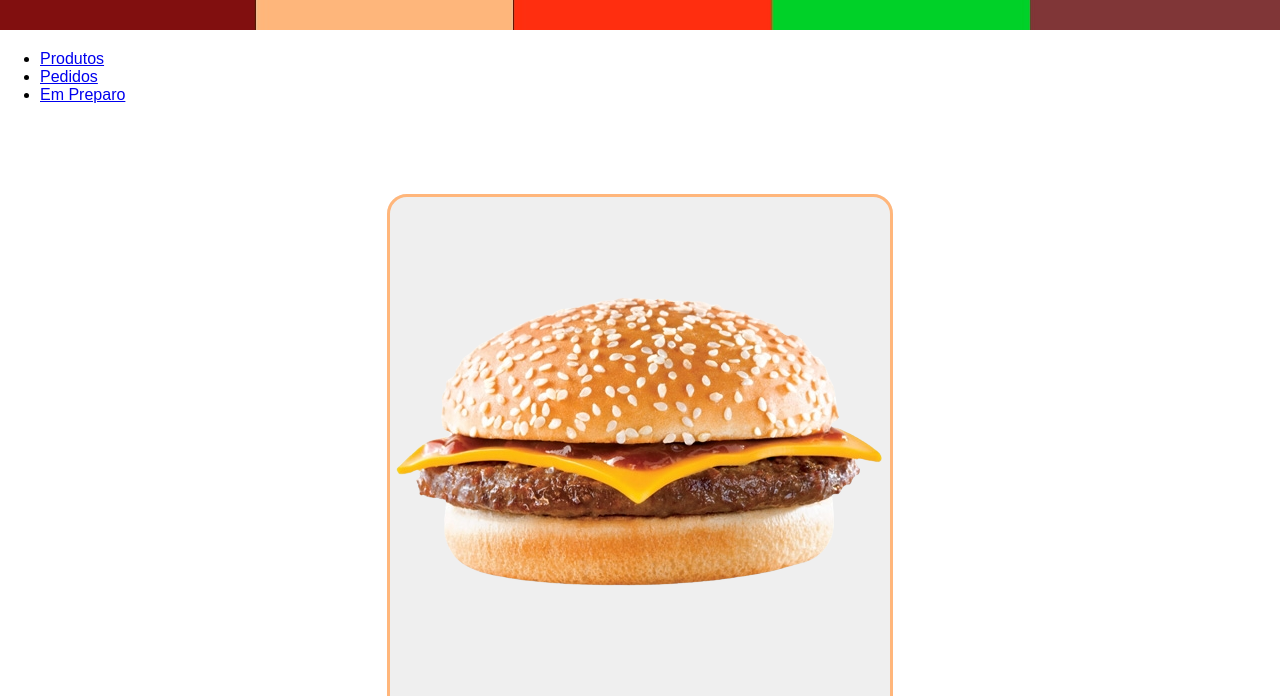
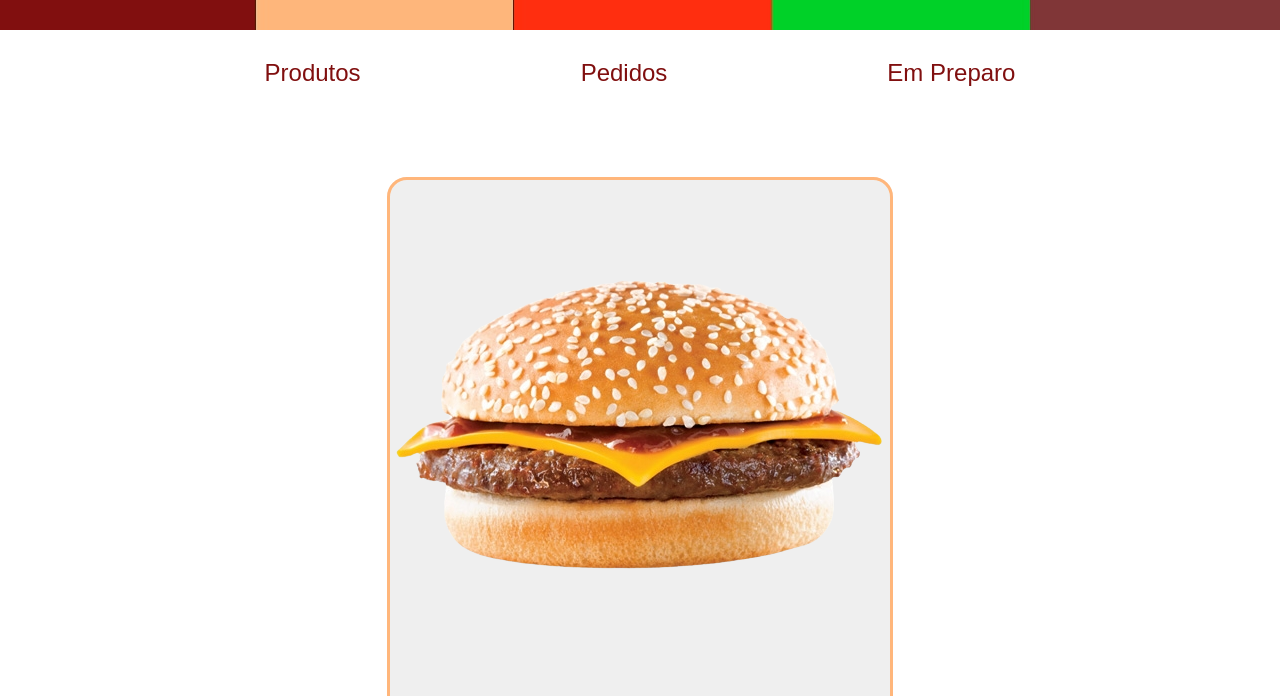
Before and after one commit to VitorAntonioVieira/Projeto-Hamburgolandia, a PHP site: page /teladepedido.html in a window 1280 px wide. Shown: the part 125-821 px from the top of the page. Run offline with PHP 8.4, Linux system fonts and the light colour scheme; some web fonts are replaced.

Commit message:
Merge branch 'main' of https://github.com/VitorAntonioVieira/Projeto-Hamburgolandia

```diff
--- a/css/pd.css
+++ b/css/pd.css
@@ -48,9 +48,28 @@ fieldset {
     height: 30px;
   }
 
-.abas{
-    align-items: center;
+  #abas{
+    margin-top: 2%;
+  }
+
+  #abas ul {
+    list-style: none; /* Remover as bolinhas da lista */
+    display: flex; /* Exibir os itens em linha */
+    justify-content: center; /* Centralizar os itens horizontalmente */
+    margin: 0;
+    padding: 0;
 }
+
+#abas ul li {
+    margin: 0 10px; /* Espaçamento entre os itens */
+}
+
+a{
+    text-decoration: none;
+    color: #800F0F;
+    font-size: 150%;
+}
+
 
 .quadrado {
     width: 100%;
@@ -65,9 +84,6 @@ fieldset {
 #lanche{
     padding: 10px;
 }
-
-
-
 
 .contador {
     display: flex;
@@ -96,3 +112,7 @@ fieldset {
     border-radius: 50%; /* Botão arredondado */
     margin: 0 20px;
 }
+li{
+    padding-left: 100px;
+    padding-right: 100px;
+}
--- a/teladepedido.html
+++ b/teladepedido.html
@@ -38,11 +38,13 @@
             <div class="quadrado">
                 <h1 id="lanche">Simpleslândia</h1>
                 <div>
-                    <p>Serve 1 pessoa.Pão italiano com gergilin, hamburguer artesanal (90g), queijo cheddar e ketchup</p>
+                    <p>Serve 1 pessoa.Pão italiano com gergilin, hamburguer artesanal (90g), queijo cheddar e ketchup
+                    </p>
                     <div class="contador">
                         <button class="botao" id="decremento">-</button>
                         <div class="valor" id="contador">0</div>
                         <button class="botao" id="incremento">+</button>
+
                     </div>
                 </div>
             </div>
```
